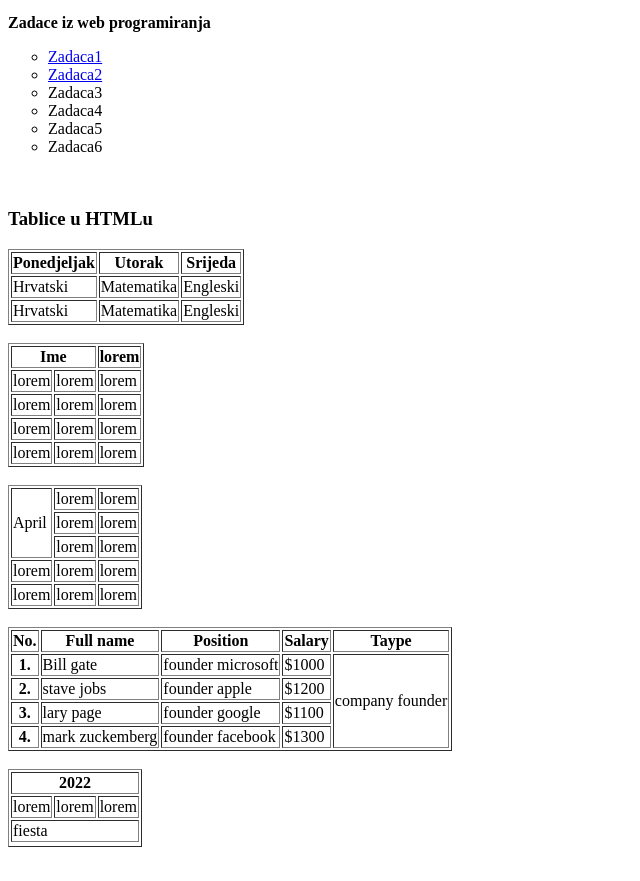
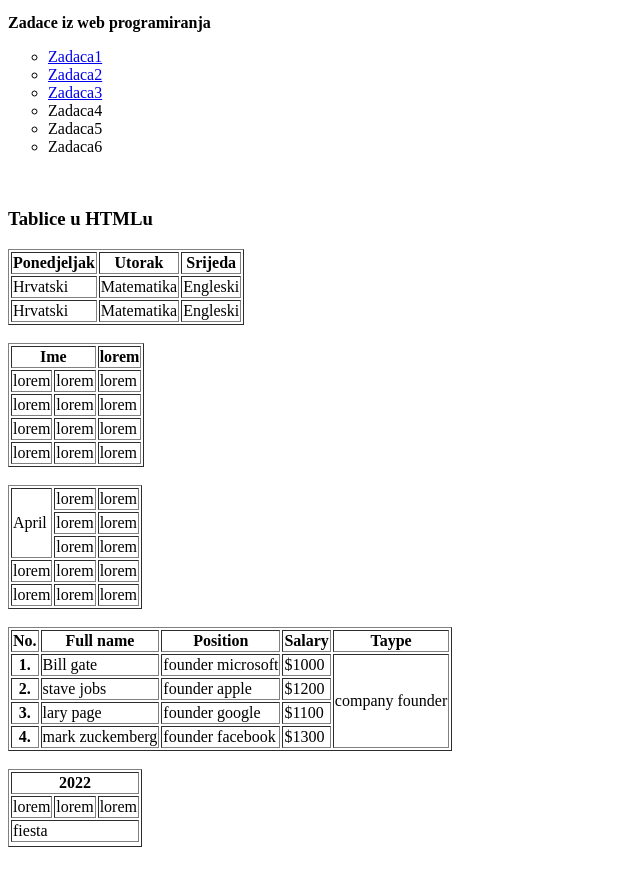
Before and after one commit to Matea-DEL/wp_milas_matea, a plain HTML site: page index.html in a window 1280 px wide. Shown: the part 2128-3009 px from the top of the page, without its empty margins (0-640 px from the left). Drawn offline with Linux system fonts and the light colour scheme.

Commit message:
Update index.html

```diff
--- a/index.html
+++ b/index.html
@@ -96,7 +96,7 @@
 
     <li><a href="zadace/zadaca1.html" target="_blank">Zadaca1</a></li>
     <li> <a href="zadace/zadaca2.html" target="_blank">Zadaca2</a></li>
-    <li>Zadaca3</li>
+    <li> <a href="zadace/zadaca3.html" target="_blank">Zadaca3</a></li>
     <li>Zadaca4</li>
     <li>Zadaca5</li>
     <li>Zadaca6</li>
```
